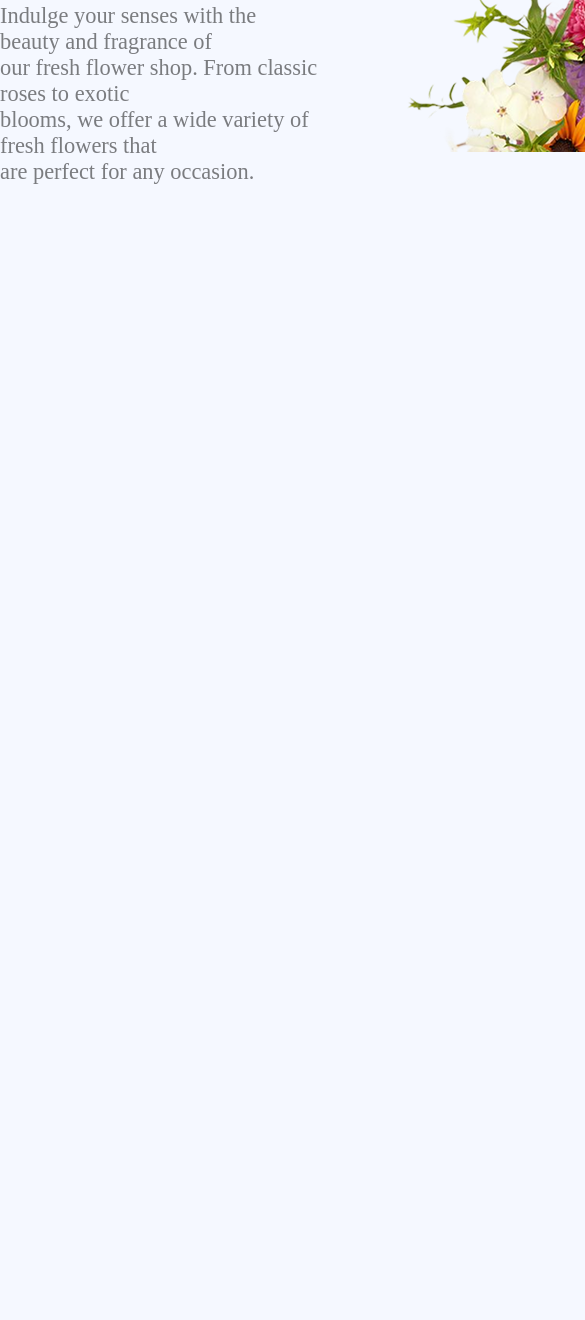
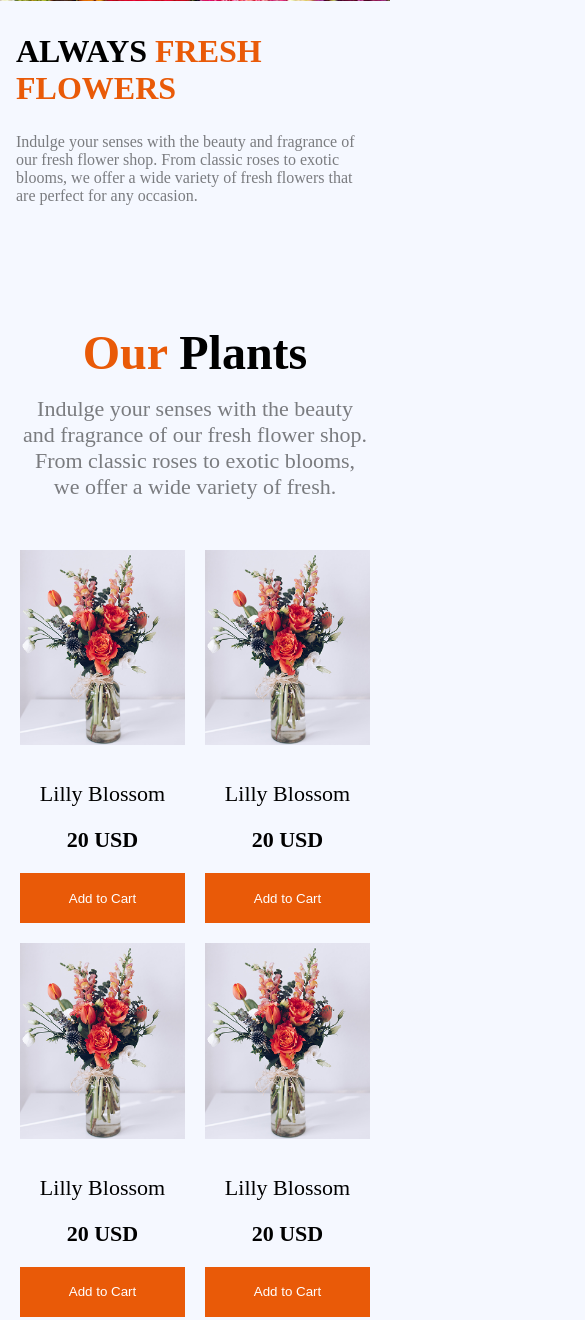
Before and after one commit to habibarumana/assignment2, a plain HTML site: page index.html in a window 390 px wide. Shown: the part 464-1784 px from the top of the page, 585 px wide, since content can reach past the window. Before the commit the page ends 844 px from the top, so only its background shows below. Drawn offline with Linux system fonts and the light colour scheme.

Commit message:
adding more things

```diff
--- a/index.html
+++ b/index.html
@@ -17,7 +17,7 @@
         <a id="home" href="">Home</a>
         <a href="">Shop</a>
         <a href="">About Us</a>
-        <span><i class="fa-solid fa-cart-shopping"></i> Cart ($56)</span>
+        <span class="cart"><i class="fa-solid fa-cart-shopping"></i> Cart ($56)</span>
       </nav>
 
       <section class="banner">
@@ -26,12 +26,69 @@
                 <p>Indulge your senses with the beauty and fragrance of <br> our fresh flower shop. From classic roses to exotic <br> blooms, we offer a wide variety of fresh flowers that <br> are perfect for any occasion. </p>
             </div>
             <div>
-                <img class="img" src="assets/hero-flower.png" alt="">
+                <img src="assets/hero-flower.png" alt="">
             </div>
-
       </section>
     </header>
     <main>
+      <section class="products-section">
+         <h2><span class="highlight">Our</span> Plants </h2>
+         <p class="products-description">
+          Indulge your senses with the beauty and fragrance of our fresh flower shop. From <br> classic roses to exotic blooms, we offer a wide variety of fresh.
+         </p>
+
+         <div class="product-grid">
+           <div class="card">
+             <img src="./assets/sample-flower-image.png" alt="lilly blossom">
+             <h3>Lilly Blossom</h3>
+             <p class="price">20 USD</p>
+             <button>Add to Cart</button>
+           </div>
+           <div class="card">
+             <img src="./assets/sample-flower-image.png" alt="lilly blossom">
+             <h3>Lilly Blossom</h3>
+             <p class="price">20 USD</p>
+             <button>Add to Cart</button>
+           </div>
+           <div class="card">
+             <img src="./assets/sample-flower-image.png" alt="lilly blossom">
+             <h3>Lilly Blossom</h3>
+             <p class="price">20 USD</p>
+             <button>Add to Cart</button>
+           </div>
+           <div class="card">
+             <img src="./assets/sample-flower-image.png" alt="lilly blossom">
+             <h3>Lilly Blossom</h3>
+             <p class="price">20 USD</p>
+             <button>Add to Cart</button>
+           </div>
+           <div class="card">
+             <img src="./assets/sample-flower-image.png" alt="lilly blossom">
+             <h3>Lilly Blossom</h3>
+             <p class="price">20 USD</p>
+             <button>Add to Cart</button>
+           </div>
+           <div class="card">
+             <img src="./assets/sample-flower-image.png" alt="lilly blossom">
+             <h3>Lilly Blossom</h3>
+             <p class="price">20 USD</p>
+             <button>Add to Cart</button>
+           </div>
+           <div class="card">
+             <img src="./assets/sample-flower-image.png" alt="lilly blossom">
+             <h3>Lilly Blossom</h3>
+             <p class="price">20 USD</p>
+             <button>Add to Cart</button>
+           </div>
+           <div class="card">
+             <img src="./assets/sample-flower-image.png" alt="lilly blossom">
+             <h3>Lilly Blossom</h3>
+             <p class="price">20 USD</p>
+             <button>Add to Cart</button>
+           </div>
+         </div>
+      </section>
+
 
     </main>
     <footer>
--- a/styles/style.css
+++ b/styles/style.css
@@ -41,6 +41,10 @@ body {
     font-size: 1rem;
  }
 
+ .cart {
+   font-weight: bold;
+ }
+
  #home {
     text-decoration: none;
     font-weight: 700;
@@ -52,7 +56,7 @@ body {
 
  .banner {
     display: flex;
-    align-items: center;
+    align-items: flex-end;
     justify-content: space-between;
     width: 100%;
     height: auto;
@@ -78,6 +82,136 @@ body {
     color: #E95A08;
  }
 
- .img {
-    align-self: center;
+ /* products section */
+
+ .products-section {
+   text-align: center;
+   margin: 120px auto 0 auto;
+   width: 100%;
+    height: auto;
+    max-width: 1140px;
+
  }
+
+ .products-section h2 {
+   font-size: 3rem;
+   margin-bottom: 16px;
+
+ }
+
+ .products-section .highlight {
+   color: #E95A08;
+ }
+
+ .products-section .products-description {
+   color: rgba(0, 0, 0, 0.5);
+   text-align: center;
+   font-size: 1.375rem;
+   font-weight: 400;
+
+
+ }
+
+ .product-grid {
+   display: grid;
+   grid-template-columns: repeat(4, 1fr);
+   gap: 20px;
+   margin-top: 50px;
+ }
+
+ .card {
+
+ }
+.card img {
+  width: 100%;
+  margin-bottom: 30px;
+}
+
+.card h3 {
+  font-size: 1.375rem;
+  font-weight: 500;
+  margin-bottom: 20px;
+}
+
+.card .price {
+   font-weight: bold;
+   font-size: 1.375rem;
+}
+
+.card button {
+   width: 100%;
+   height: 50px;
+   background-color:#E95A08;
+   border: none;
+   color: #ffffff;
+   margin-top: 20px;
+   cursor: pointer;
+}
+
+.card:hover {
+   transform: scale(1.05);
+}
+
+
+
+ /* responsive media query */
+
+ @media screen and (max-width: 576px) {
+   .nav-links a {
+     display: none;
+   }
+
+   .navbar {
+      display: flex;
+      flex-direction: row;
+      justify-content: space-between;
+      align-items: center;
+      gap: 146;
+      padding: 0 16px 0 16px;
+   }
+
+   .banner {
+      display: flex;
+      flex-direction: column-reverse;
+      margin-top: 28px;
+   }
+
+   .banner-description {
+      display: flex;
+      flex-direction: column;
+      justify-content: flex-start;
+      align-items: flex-start;
+      gap: 13px;
+      padding: 28px 16px 0 16px;
+   }
+
+   .banner-description h1 {
+      font-size: 2rem;
+      font-weight: 700;
+   }
+
+.banner-description p {
+   font-size: 1rem;
+}
+
+   .banner-description p br {
+      display: none;
+   }
+
+   .products-section {
+      padding: 0 20px;
+   }
+
+   .products-description br {
+      display: none;
+   }
+
+   .product-grid {
+      grid-template-columns: repeat(2, 1fr);
+
+   }
+
+   .product-grid .card:nth-child(n+7){
+      display: none;
+   }
+ }
```
